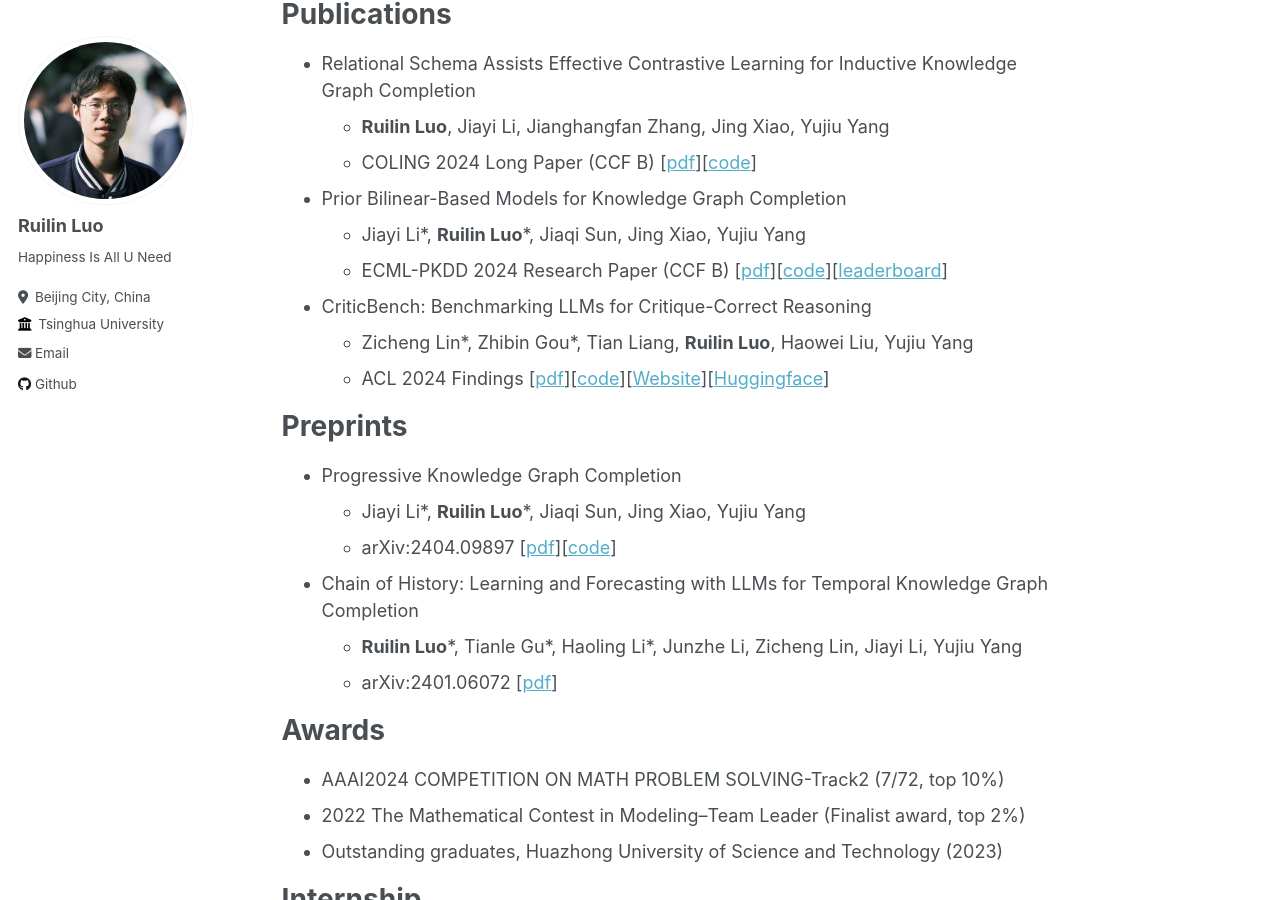
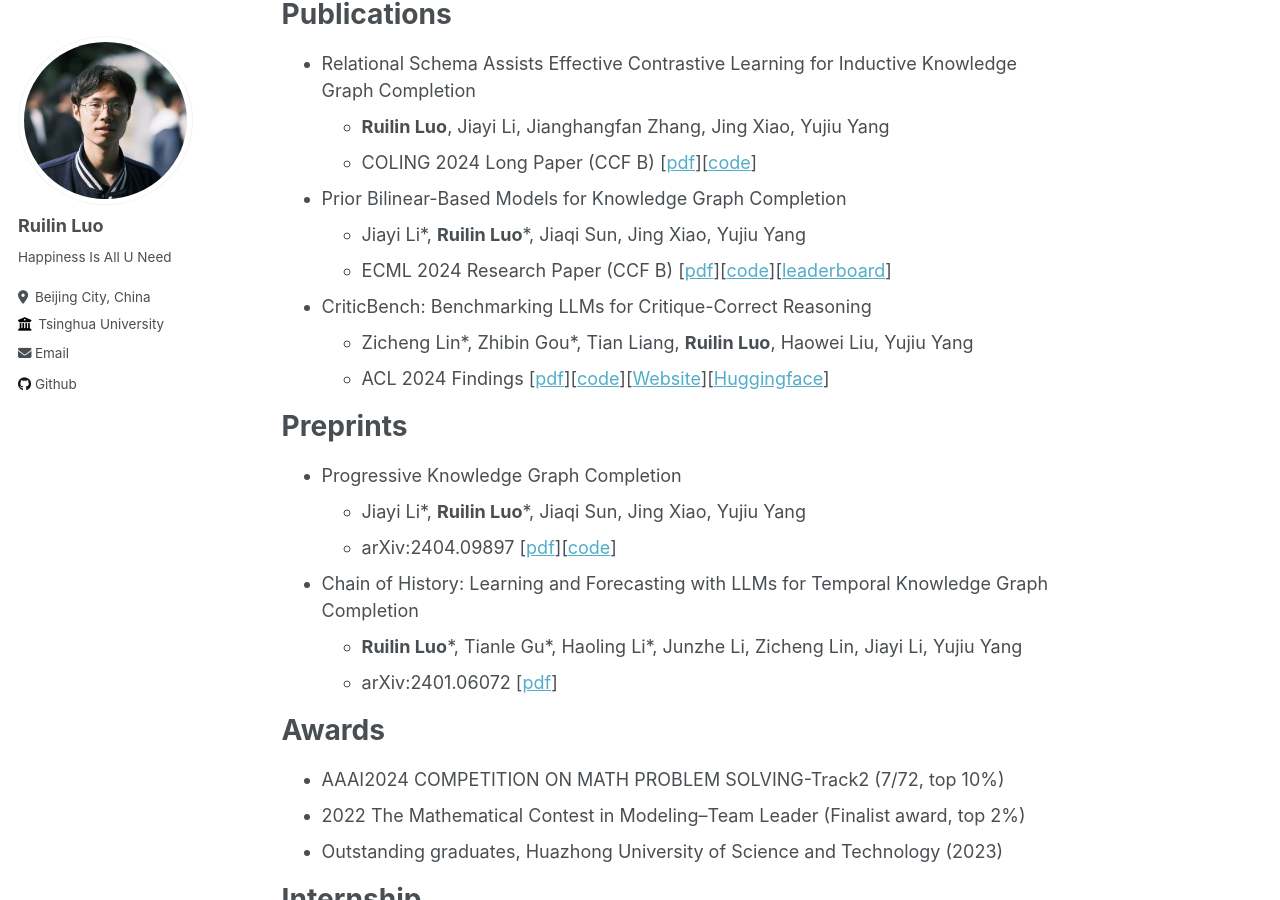
Before and after one commit to lrlbbzl/lrlbbzl.github.io, a Jekyll site: the page built from _pages/about.md, in a window 1280 px wide and 900 px high, scrolled down 340 px. Built offline with Jekyll 4.4.1, drawn with Linux system fonts in a browser that asks for light colours.

Commit message:
Update about.md

```diff
--- a/_pages/about.md
+++ b/_pages/about.md
@@ -18,7 +18,7 @@ Publications
   * COLING 2024 Long Paper (CCF B) [[pdf](http://lrlbbzl.github.io/files/PReSA_camera_ready.pdf)][[code](https://github.com/lrlbbzl/PReSA)]
 * Prior Bilinear-Based Models for Knowledge Graph Completion
   * Jiayi Li\*, **Ruilin Luo**\*, Jiaqi Sun, Jing Xiao, Yujiu Yang
-  * ECML-PKDD 2024 Research Paper (CCF B) [[pdf](https://arxiv.org/pdf/2309.13834.pdf)][[code](https://github.com/lrlbbzl/unibi_ogb)][[leaderboard](https://ogb.stanford.edu/docs/leader_linkprop/#ogbl-biokg)]
+  * ECML 2024 Research Paper (CCF B) [[pdf](https://arxiv.org/pdf/2309.13834.pdf)][[code](https://github.com/lrlbbzl/unibi_ogb)][[leaderboard](https://ogb.stanford.edu/docs/leader_linkprop/#ogbl-biokg)]
 * CriticBench: Benchmarking LLMs for Critique-Correct Reasoning
   * Zicheng Lin\*, Zhibin Gou\*, Tian Liang, **Ruilin Luo**, Haowei Liu, Yujiu Yang
   * ACL 2024 Findings [[pdf](https://arxiv.org/pdf/2402.14809.pdf)][[code](https://github.com/CriticBench/CriticBench)][[Website](https://criticbench.github.io/)][[Huggingface](https://huggingface.co/datasets/llm-agents/CriticBench)]
```
